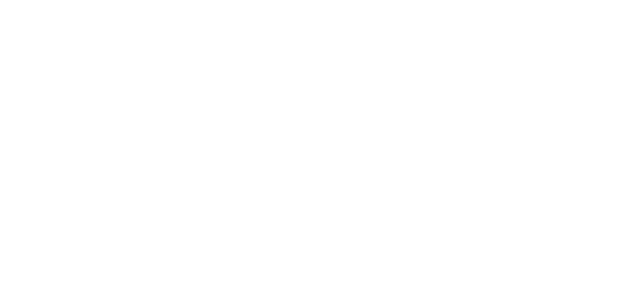
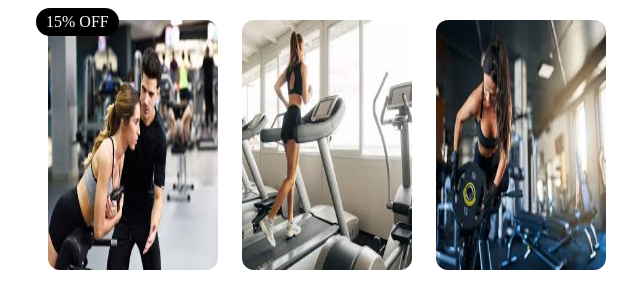
Before and after one commit to BonJere/TP-cinco, a plain HTML site: page A-ejercicio-uno/index.html in a window 1280 px wide. Shown: the whole page, without its empty margins (313-953 px from the left). Drawn offline with Linux system fonts and the light colour scheme.

Commit message:
agrego ej 1

```diff
--- a/A-ejercicio-uno/index.html
+++ b/A-ejercicio-uno/index.html
@@ -7,6 +7,10 @@
     <link rel="stylesheet" href="style.css">
 </head>
 <body>
-
+    <div class="padre">
+        <div class="hijo" id="uno"><img src="../imagenes/imagen 1.jpeg" alt=""></div>
+        <div class="hijo" id="dos"><img src="../imagenes/imagen 2.jpeg" alt=""></div>
+        <div class="hijo" id="tres"><img src="../imagenes/imagen 3.jpeg" alt=""></div>
+    </div>
 </body>
 </html>
--- a/A-ejercicio-uno/style.css
+++ b/A-ejercicio-uno/style.css
@@ -0,0 +1,25 @@
+.padre{
+    display: flex;
+    flex-direction: row;
+    justify-content: center;
+}
+
+img{
+    width: 170px;
+    height: 250px;
+    margin: 12px;
+    border-radius: 12px;
+}
+
+#uno.hijo::before {
+    content: "15% OFF";
+    display: flex;
+    position: absolute;
+    padding: 5px 10px;
+    border-radius: 15px;
+    background-color: black;
+    color: white;
+}
+
+div#uno.hijo::before {
+}
```
Also changed, not shown: imagenes/imagen 1.jpeg (added), imagenes/imagen 2.jpeg (added), imagenes/imagen 3.jpeg (added).
